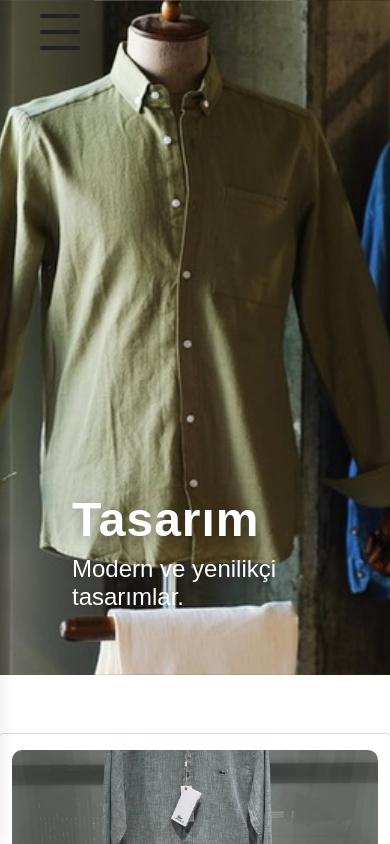
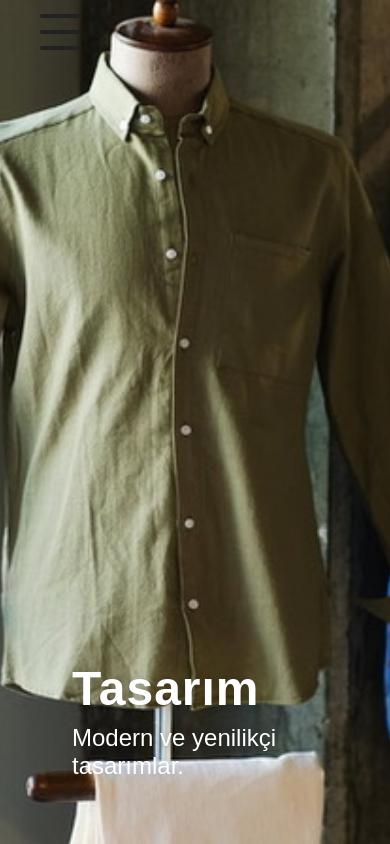
Before and after one commit to MertBlk/ruvidoTekstil, a React (Vite) app: page / in a window 390 px wide. Built offline with nearby package versions, Linux system fonts and the light colour scheme; the HTML template or start-up script is replaced by a standard one.

Commit message:
slider tam ekrana doldurcak şekilde mobil için ayarlandı

```diff
--- a/src/Home.css
+++ b/src/Home.css
@@ -108,12 +108,11 @@
 
 
 
-
 @media (max-width: 768px) {
   .home-hero-section {
     width: 100%;
-    min-height: 90vh;
-    height: 90vh;
+    min-height: 100vh;
+    height: 100vh;
     margin: 0;
     padding: 0;
   }
@@ -122,8 +121,8 @@
 @media (max-width: 600px) {
   .home-hero-section {
     width: 100%;
-    min-height: 80vh;
-    height: 80vh;
+    min-height: 100vh;
+    height: 100vh;
     margin: 0;
     padding: 0;
   }
--- a/src/Slider.css
+++ b/src/Slider.css
@@ -2,7 +2,7 @@
   position: relative;
   width: 100%;
   height: 100vh;
-  min-height: 350px;
+  min-height: 100vh; /* Minimum yüksekliği artırdık */
   display: flex;
   align-items: center;
   justify-content: center;
@@ -13,6 +13,7 @@
 .slide {
   width: 100%;
   height: 100vh;
+  min-height: 100vh; /* Minimum yüksekliği artırdık */
   background-size: cover;
   background-position: center;
   display: flex;
@@ -85,24 +86,26 @@
 
 @media (max-width: 900px) {
   .slider {
-    height: 90vh !important;
-    min-height: 400px !important;
+    height: 100vh !important; /* Mobilde tam ekran */
+    min-height: 100vh !important;
     width: 100%;
   }
   .slide {
-    height: 90vh !important;
+    height: 100vh !important;
+    min-height: 100vh !important;
     width: 100%;
   }
 }
 
 @media (max-width: 600px) {
   .slider {
-    height: 80vh !important;
-    min-height: 350px !important;
+    height: 100vh !important; /* Mobilde tam ekran */
+    min-height: 100vh !important;
     width: 100%;
   }
   .slide {
-    height: 80vh !important;
+    height: 100vh !important;
+    min-height: 100vh !important;
     width: 100%;
   }
 }
```
